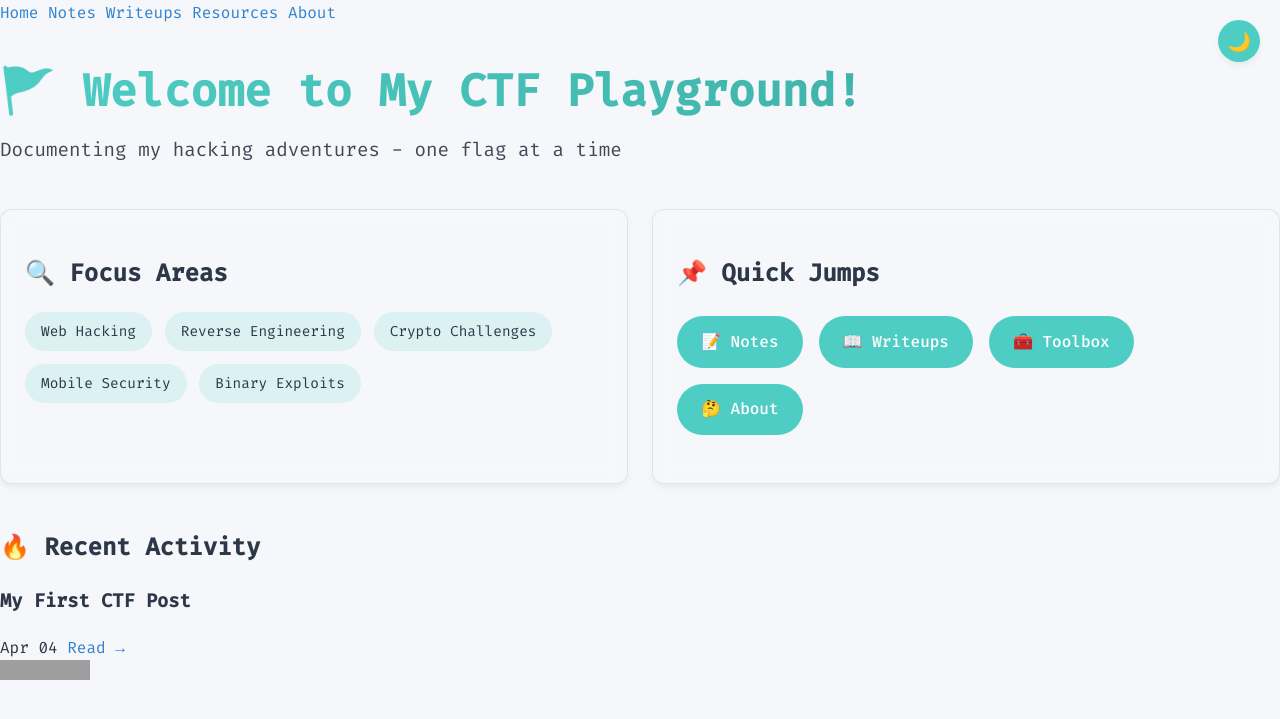
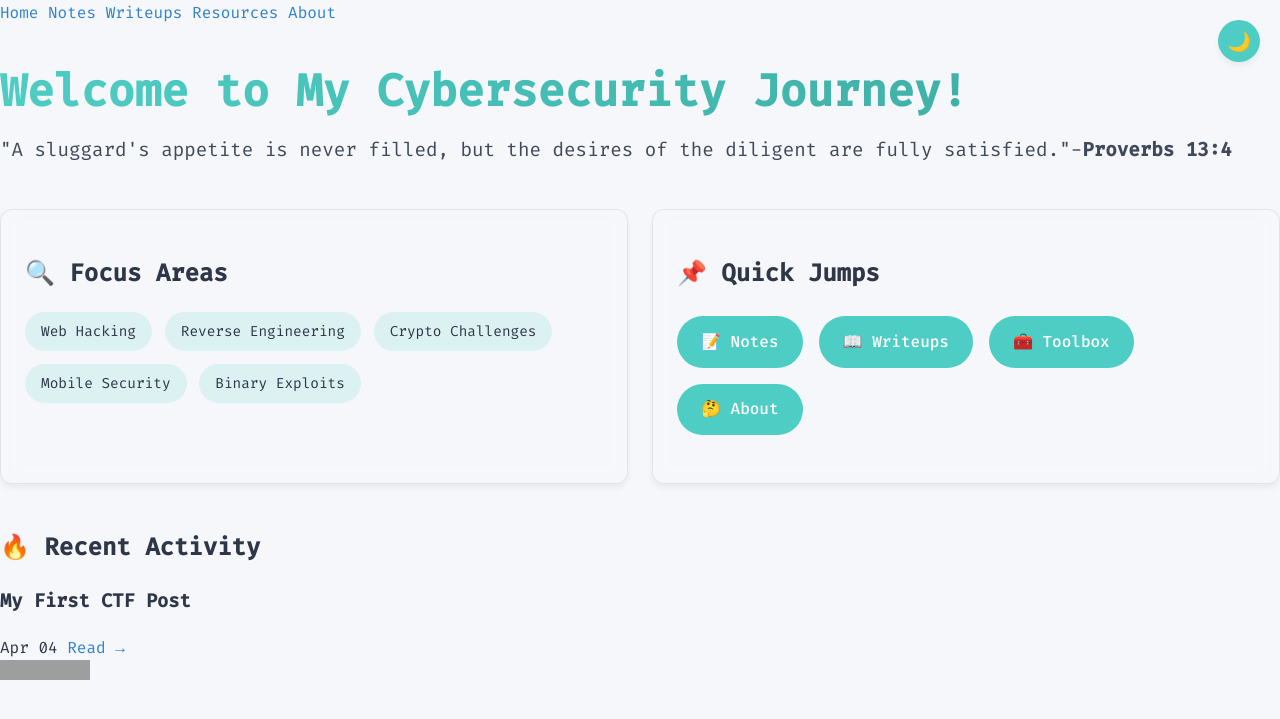
Before and after one commit to PathogenicKatt/PathogenicKatt.github.io, a Jekyll site: the page built from index.md, in a window 1280 px wide. Shown: the top 719 px of the page. Built offline with Jekyll 4.4.1, drawn with Linux system fonts in a browser that asks for light colours; grey boxes are pictures that could not be loaded.

Commit message:
Added a verse on my home page

```diff
--- a/assets/js/script.js
+++ b/assets/js/script.js
@@ -21,6 +21,4 @@ function setTheme(theme) {
     });
     document.body.appendChild(toggle);
   }
-
-  // Start everything
   document.addEventListener('DOMContentLoaded', initTheme);
--- a/index.md
+++ b/index.md
@@ -24,8 +24,8 @@ custom_css: true
 </style>
 
 <div class="header-animation">
-  <h1>🚩 Welcome to My CTF Playground!</h1>
-  <p class="subtitle">Documenting my hacking adventures - one flag at a time</p>
+  <h1>Welcome to My Cybersecurity Journey!</h1>
+  <p class="subtitle">"A sluggard's appetite is never filled, but the desires of the diligent are fully satisfied."-<strong>Proverbs 13:4</strong></p>
 </div>
 
 <div class="ctf-grid">
```
Also changed, not shown: README.md, 7 other files.
